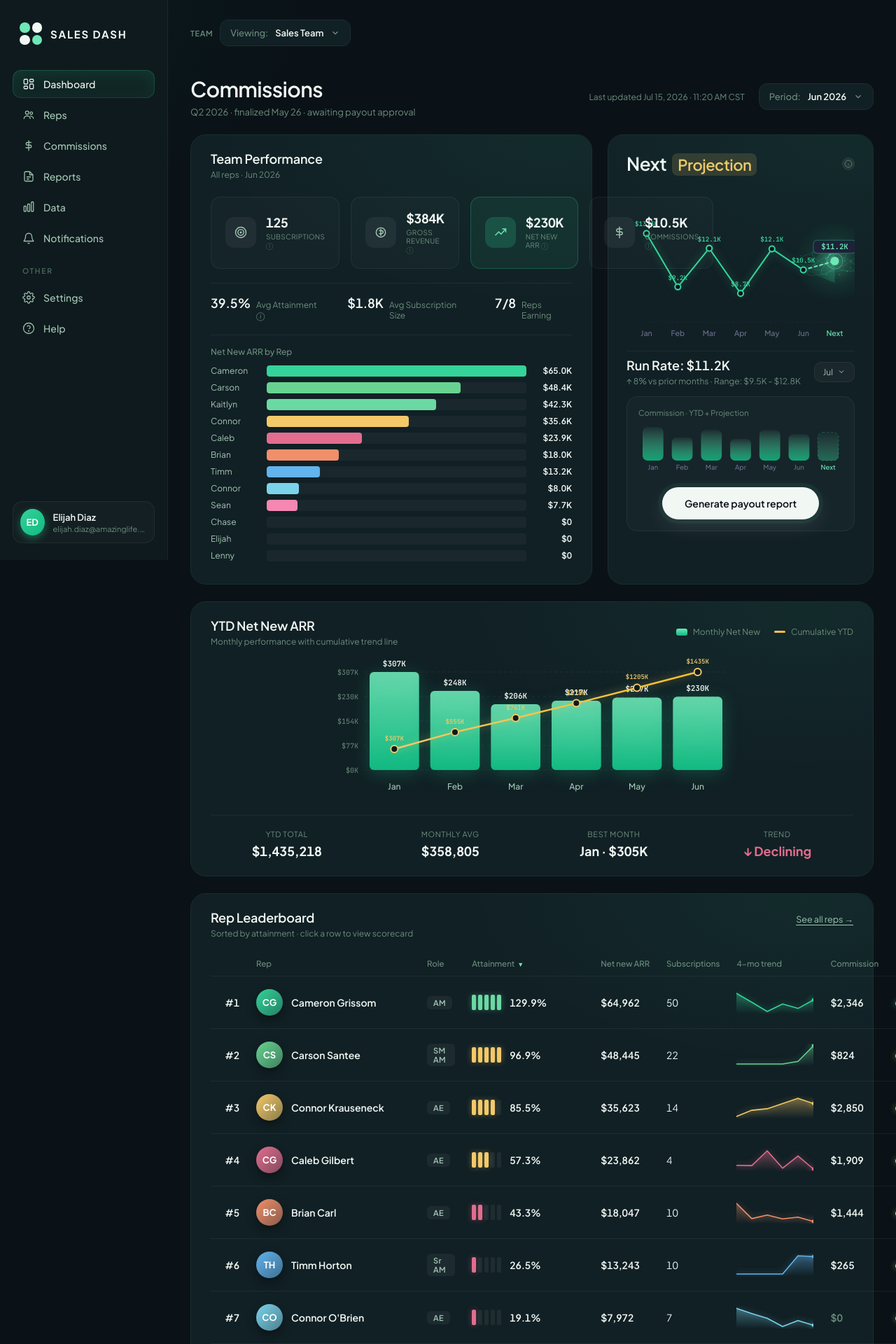
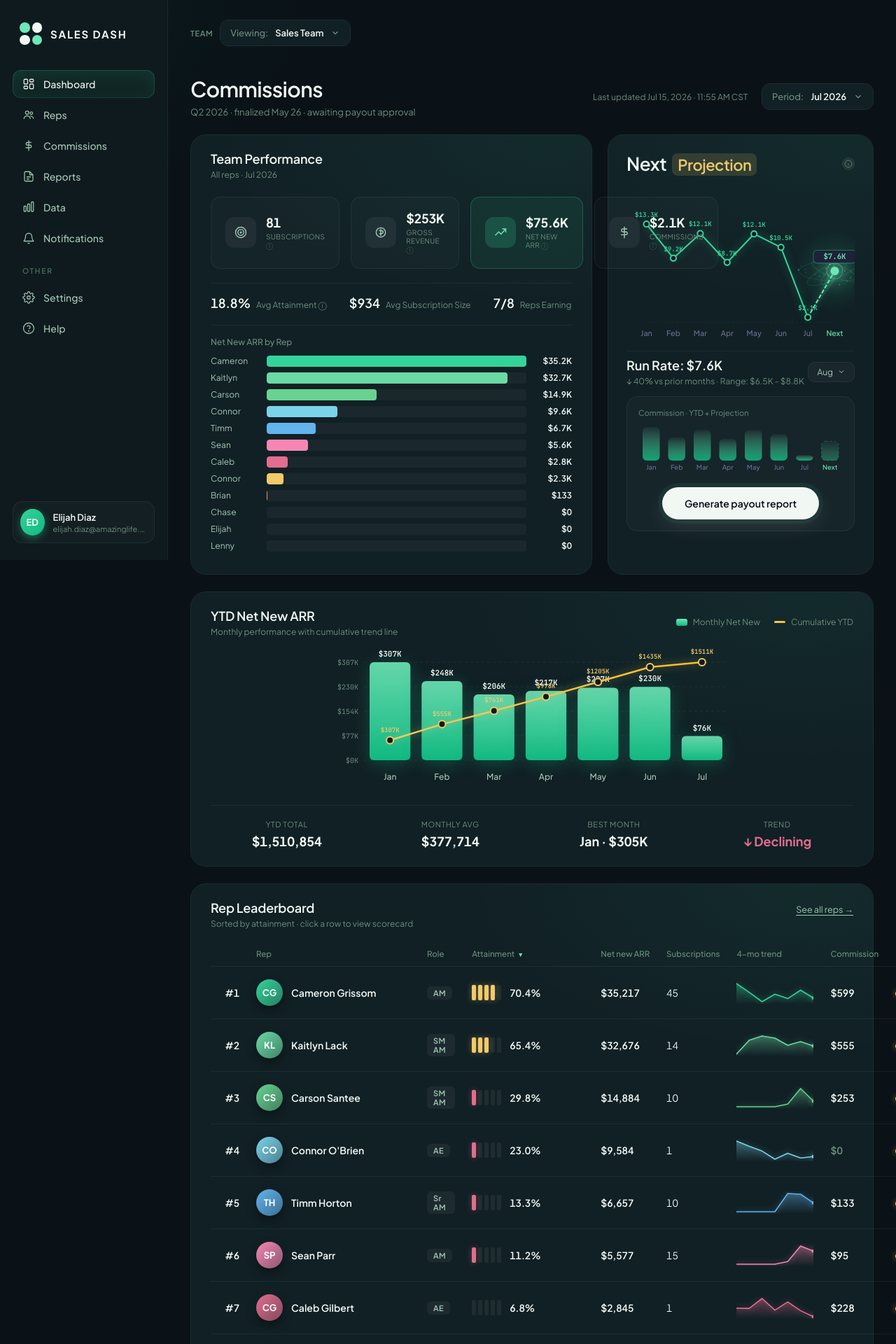
Before and after one commit to elijahdiaz-ux/commissions-dashboard, a React (Vite) app: page / in a window 1280 px wide. Shown: the top 1920 px of the page at 70% size. Built offline with nearby package versions, Linux system fonts and the light colour scheme.

Commit message:
Sync Jul 2026 data from Excel

```diff
--- a/src/App.jsx
+++ b/src/App.jsx
@@ -3,11 +3,11 @@ import qaData from './qaData.json';
 import sdrData from './sdrData.json';
 
 // Stamped by sync_dashboard.py on each push that deploys new data (Central time)
-const LAST_UPDATED = 'Jul 15, 2026 · 11:20 AM CST';
+const LAST_UPDATED = 'Jul 15, 2026 · 11:55 AM CST';
 
 // ───────── PERIOD OPTIONS ─────────
-const PERIOD_OPTIONS = ['Jun 2026', 'May 2026', 'Apr 2026', 'Mar 2026', 'Feb 2026', 'Jan 2026', 'Q1 2026', 'YTD 2026'];
-const MONTH_INDEX = { 'Jan 2026': 0, 'Feb 2026': 1, 'Mar 2026': 2, 'Apr 2026': 3, 'May 2026': 4, 'Jun 2026': 5 };
+const PERIOD_OPTIONS = ['Jul 2026', 'Jun 2026', 'May 2026', 'Apr 2026', 'Mar 2026', 'Feb 2026', 'Jan 2026', 'Q1 2026', 'YTD 2026'];
+const MONTH_INDEX = { 'Jan 2026': 0, 'Feb 2026': 1, 'Mar 2026': 2, 'Apr 2026': 3, 'May 2026': 4, 'Jun 2026': 5, 'Jul 2026': 6 };
 
 // ───────── PACING CONFIG ─────────
 // For live tracking, update these values to current date
@@ -110,7 +110,7 @@ const PLANS = {
 };
 
 const REPS = [
-  { name: 'Cameron Grissom',  role: 'AM',    deals: 50, netNew: 64962, goal: 54.1, gross: 44883, commission: 459, basePay: 4167, earnings: 4626, status: 'on-track', spark: [89945, 56342, 21317, 49589, 32949, 64962], color: '#34D399', plan: 'C', monthlyDeals: [102, 102, 77, 54, 34, 50], commissionByMonth: [4845, 1484, 362, 843, 560, 2346],
+  { name: 'Cameron Grissom',  role: 'AM',    deals: 45, netNew: 35217, goal: 54.1, gross: 44883, commission: 459, basePay: 4167, earnings: 4626, status: 'on-track', spark: [89945, 56342, 21317, 49589, 32949, 64962, 35217], color: '#34D399', plan: 'C', monthlyDeals: [102, 102, 77, 54, 34, 50, 45], commissionByMonth: [4845, 1484, 362, 843, 560, 2346, 599],
     dealsList: [
       { customer: 'Alliance Missionary Church', product: '252', arr: 2070, netNew: 1387 },
       { customer: 'Amplify Church', product: '252', arr: 3073, netNew: 2378 },
@@ -135,7 +135,7 @@ const REPS = [
       { customer: 'SOUTHSTONE CHURCH', product: 'Amazing+', arr: 3459, netNew: 3459 },
     ]
   },
-  { name: 'Kaitlyn Lack',     role: 'SM AM', deals: 21, netNew: 42299, goal: 60.8,  gross: 30403, commission: 517,  basePay: 4167, earnings: 4684, status: 'on-track', spark: [14877, 44955, 54195, 49690, 34030, 42299], color: '#6BD9A4', plan: 'D', arrCollected: [14877, 44955, 54195, 49690, 30403], monthlyDeals: [14, 35, 30, 26, 15, 21], commissionByMonth: [253, 764, 921, 845, 579, 719],
+  { name: 'Kaitlyn Lack',     role: 'SM AM', deals: 14, netNew: 32676, goal: 60.8,  gross: 30403, commission: 517,  basePay: 4167, earnings: 4684, status: 'on-track', spark: [14877, 44955, 54195, 49690, 34030, 42299, 32676], color: '#6BD9A4', plan: 'D', monthlyDeals: [14, 35, 30, 26, 15, 21, 14], commissionByMonth: [253, 764, 921, 845, 579, 719, 555],
     dealsList: [
       { customer: 'Allentown UMC', product: '252', arr: 1199, netNew: 642 },
       { customer: 'Awaken Church', product: '252', arr: 1199, netNew: 777 },
@@ -155,7 +155,7 @@ const REPS = [
       { customer: 'Waypoint', product: '252', arr: 2070, netNew: 871 },
     ]
   },
-  { name: 'Chase Bryant',     role: 'AM Mgr', deals: 0, netNew: 0, goal: 0.0,   gross: 73570, commission: 0,    basePay: 0,    earnings: 0,    status: 'inactive', spark: [0, 0, 0, 0, 0, 0], color: '#6B6F8C', plan: 'Inactive', monthlyDeals: [0, 0, 0, 0, 0, 0], commissionByMonth: [0, 0, 0, 0, 0, 0],
+  { name: 'Chase Bryant',     role: 'AM Mgr', deals: 0, netNew: 0, goal: 0.0,   gross: 73570, commission: 0,    basePay: 0,    earnings: 0,    status: 'inactive', spark: [0, 0, 0, 0, 0, 0, 0], color: '#6B6F8C', plan: 'Inactive', monthlyDeals: [0, 0, 0, 0, 0, 0, 0], commissionByMonth: [0, 0, 0, 0, 0, 0, 0],
     dealsList: [
       { customer: 'Austin Ridge Bible Church', product: 'Amazing+', arr: 0, netNew: 6719 },
       { customer: 'Central Wesleyan Church', product: 'Middle School', arr: 2441, netNew: 955 },
@@ -170,7 +170,7 @@ const REPS = [
       { customer: 'The United Methodist Church', product: '252', arr: 4304, netNew: 3031 },
     ]
   },
-  { name: 'Connor Krauseneck',role: 'AE',    deals: 14, netNew: 35623, goal: 51.3,  gross: 35491, commission: 1710, basePay: 5000, earnings: 6710, status: 'behind',   spark: [1569, 17920, 21781, 35506, 49096, 35623], color: '#F3C969', plan: 'A', monthlyDeals: [6, 18, 13, 15, 16, 14], commissionByMonth: [126, 1434, 1743, 2840, 3928, 2850],
+  { name: 'Connor Krauseneck',role: 'AE',    deals: 1, netNew: 2251, goal: 51.3,  gross: 35491, commission: 1710, basePay: 5000, earnings: 6710, status: 'behind',   spark: [1569, 17920, 21781, 35506, 49096, 35623, 2251], color: '#F3C969', plan: 'A', monthlyDeals: [6, 18, 13, 15, 16, 14, 1], commissionByMonth: [126, 1434, 1743, 2840, 3928, 2850, 180],
     dealsList: [
       { customer: 'Breiel Blvd. Church of God', product: 'Amazing+', arr: 3573, netNew: 3573 },
       { customer: 'Harbor Life Church', product: 'Amazing+', arr: 2380, netNew: 2380 },
@@ -188,7 +188,7 @@ const REPS = [
       { customer: 'Word Of Life Church', product: 'Amazing+', arr: 2251, netNew: 2251 },
     ]
   },
-  { name: 'Caleb Gilbert',    role: 'AE',    deals: 4,  netNew: 23862, goal: 92.2,  gross: 63760, commission: 3073, basePay: 5000, earnings: 8073, status: 'on-track',   spark: [32535, 31839, 66096, 25775, 54079, 23862], color: '#E26D8E', plan: 'A', monthlyDeals: [15, 22, 26, 6, 11, 4], commissionByMonth: [2603, 2547, 5288, 2062, 4326, 1909],
+  { name: 'Caleb Gilbert',    role: 'AE',    deals: 1,  netNew: 2845, goal: 92.2,  gross: 63760, commission: 3073, basePay: 5000, earnings: 8073, status: 'on-track',   spark: [32535, 31839, 66096, 25775, 54079, 23862, 2845], color: '#E26D8E', plan: 'A', monthlyDeals: [15, 22, 26, 6, 11, 4, 1], commissionByMonth: [2603, 2547, 5288, 2062, 4326, 1909, 228],
     dealsList: [
       { customer: 'Christian Tabernacle Church', product: 'Amazing+', arr: 5814, netNew: 5814 },
       { customer: 'Connect Church', product: '252', arr: 4304, netNew: 3105 },
@@ -197,7 +197,7 @@ const REPS = [
       { customer: 'Liberty Baptist Church', product: 'High School', arr: 2431, netNew: 1335 },
     ]
   },
-  { name: 'Brian Carl',       role: 'AE',    deals: 10, netNew: 18047, goal: 49.3,  gross: 34070, commission: 1642, basePay: 5000, earnings: 6642, status: 'behind',   spark: [58472, 24416, 32392, 23989, 27672, 18047], color: '#F08F6A', plan: 'A', monthlyDeals: [31, 50, 29, 13, 10, 10], commissionByMonth: [4678, 1953, 2591, 1919, 2214, 1444],
+  { name: 'Brian Carl',       role: 'AE',    deals: 2, netNew: 133, goal: 49.3,  gross: 34070, commission: 1642, basePay: 5000, earnings: 6642, status: 'behind',   spark: [58472, 24416, 32392, 23989, 27672, 18047, 133], color: '#F08F6A', plan: 'A', monthlyDeals: [31, 50, 29, 13, 10, 10, 2], commissionByMonth: [4678, 1953, 2591, 1919, 2214, 1444, 11],
     dealsList: [
       { customer: 'Cornerstone Methodist Church', product: 'Amazing+', arr: 1039, netNew: 1920 },
       { customer: 'Frankenmuth Bible Church', product: 'Amazing+', arr: 2191, netNew: 1351 },
@@ -212,7 +212,7 @@ const REPS = [
       { customer: 'The Vine', product: 'Amazing+', arr: 6187, netNew: 6187 },
     ]
   },
-  { name: 'Elijah Diaz',      role: 'AM',    deals: 0,  netNew: 0,  goal: 26.5,  gross: 22013, commission: 225,  basePay: 4167, earnings: 4392, status: 'behind',   spark: [46057, 35159, 16829, 10191, 4929, 0],   color: '#6EE7B7', plan: 'C', monthlyDeals: [57, 46, 27, 7, 6, 0], commissionByMonth: [783, 598, 286, 173, 84, 0],
+  { name: 'Elijah Diaz',      role: 'AM',    deals: 0,  netNew: 0,  goal: 26.5,  gross: 22013, commission: 225,  basePay: 4167, earnings: 4392, status: 'behind',   spark: [46057, 35159, 16829, 10191, 4929, 0, 0],   color: '#6EE7B7', plan: 'C', monthlyDeals: [57, 46, 27, 7, 6, 0, 0], commissionByMonth: [783, 598, 286, 173, 84, 0, 0],
     dealsList: [
       { customer: 'Calvary Church', product: 'First Look', arr: 664, netNew: 0 },
       { customer: 'Christ Family Church', product: 'Amazing+', arr: 2256, netNew: 1125 },
@@ -223,7 +223,7 @@ const REPS = [
       { customer: 'One Line Church', product: 'Amazing+', arr: 3080, netNew: 3856 },
     ]
   },
-  { name: "Connor O'Brien",   role: 'AE',    deals: 7, netNew: 7972,  goal: 23.3,  gross: 16095, commission: 0,    basePay: 6681, earnings: 6681, status: 'behind',   spark: [27565, 21550, 15966, 6535, 13352, 7972],  color: '#7BD3EA', plan: 'B', monthlyDeals: [25, 32, 24, 22, 14, 7], commissionByMonth: [0, 405, 958, 0, 0, 0],
+  { name: "Connor O'Brien",   role: 'AE',    deals: 1, netNew: 9584,  goal: 23.3,  gross: 16095, commission: 0,    basePay: 6681, earnings: 6681, status: 'behind',   spark: [27565, 21550, 15966, 6535, 13352, 7972, 9584],  color: '#7BD3EA', plan: 'B', monthlyDeals: [25, 32, 24, 22, 14, 7, 1], commissionByMonth: [0, 405, 958, 0, 0, 0, 0],
     dealsList: [
       { customer: 'Blue Oaks Church', product: 'First Look', arr: 894, netNew: 337 },
       { customer: 'His Presence Church', product: '252', arr: 2070, netNew: 871 },
@@ -234,10 +234,10 @@ const REPS = [
       { customer: 'Westminster Chapel', product: 'Manual Charge', arr: 778, netNew: 778 },
     ]
   },
-  { name: 'Sean Parr',        role: 'AM',    deals: 13, netNew: 7745, goal: 0, gross: 0, commission: 0, basePay: 4167, earnings: 4167, status: 'inactive', spark: [0, 0, 0, 0, 1135, 7745], color: '#F687B3', plan: 'C', monthlyDeals: [0, 0, 0, 0, 1, 13], commissionByMonth: [0, 0, 0, 0, 19, 132], dealsList: [] },
-  { name: 'Carson Santee',    role: 'SM AM', deals: 22, netNew: 48445, goal: 0, gross: 0, commission: 0, basePay: 4167, earnings: 4167, status: 'inactive', spark: [0, 0, 0, 0, 6940, 48445], color: '#68D391', plan: 'D', monthlyDeals: [0, 0, 0, 0, 4, 22], commissionByMonth: [0, 0, 0, 0, 118, 824], dealsList: [] },
-  { name: 'Lenny Fellez',     role: 'VP',    deals: 0, netNew: 0, goal: 0, gross: 0, commission: 0, basePay: 0,    earnings: 0,    status: 'inactive', spark: [0, 0, 0, 0, 0, 0], color: '#FC8181', plan: 'Inactive', monthlyDeals: [0, 0, 0, 0, 0, 0], commissionByMonth: [0, 0, 0, 0, 0, 0], dealsList: [] },
-  { name: 'Timm Horton',      role: 'Sr AM', deals: 10, netNew: 13243, goal: 0, gross: 0, commission: 0, basePay: 5000, earnings: 5000, status: 'inactive', spark: [0, 0, 0, 0, 13788, 13243], color: '#63B3ED', plan: 'C', monthlyDeals: [0, 0, 0, 0, 9, 10], commissionByMonth: [0, 0, 0, 0, 276, 265], dealsList: [] },
+  { name: 'Sean Parr',        role: 'AM',    deals: 15, netNew: 5577, goal: 0, gross: 0, commission: 0, basePay: 4167, earnings: 4167, status: 'inactive', spark: [0, 0, 0, 0, 1135, 7745, 5577], color: '#F687B3', plan: 'C', monthlyDeals: [0, 0, 0, 0, 1, 13, 15], commissionByMonth: [0, 0, 0, 0, 19, 132, 95], dealsList: [] },
+  { name: 'Carson Santee',    role: 'SM AM', deals: 10, netNew: 14884, goal: 0, gross: 0, commission: 0, basePay: 4167, earnings: 4167, status: 'inactive', spark: [0, 0, 0, 0, 6940, 48445, 14884], color: '#68D391', plan: 'D', monthlyDeals: [0, 0, 0, 0, 4, 22, 10], commissionByMonth: [0, 0, 0, 0, 118, 824, 253], dealsList: [] },
+  { name: 'Lenny Fellez',     role: 'VP',    deals: 0, netNew: 0, goal: 0, gross: 0, commission: 0, basePay: 0,    earnings: 0,    status: 'inactive', spark: [0, 0, 0, 0, 0, 0, 0], color: '#FC8181', plan: 'Inactive', monthlyDeals: [0, 0, 0, 0, 0, 0, 0], commissionByMonth: [0, 0, 0, 0, 0, 0, 0], dealsList: [] },
+  { name: 'Timm Horton',      role: 'Sr AM', deals: 10, netNew: 6657, goal: 0, gross: 0, commission: 0, basePay: 5000, earnings: 5000, status: 'inactive', spark: [0, 0, 0, 0, 13788, 13243, 6657], color: '#63B3ED', plan: 'C', monthlyDeals: [0, 0, 0, 0, 9, 10, 10], commissionByMonth: [0, 0, 0, 0, 276, 265, 133], dealsList: [] },
 ];
 
 const MONTHLY = [
@@ -247,12 +247,13 @@ const MONTHLY = [
   { m: 'Apr', deals: 140, gross: 361935, netNew: 217242, goal: 68.7, commission: 8682, earnings: 60366 },
   { m: 'May', deals: 113, gross: 349572, netNew: 227198, goal: 71.8, commission: 12104, earnings: 63786 },
   { m: 'Jun', deals: 125, gross: 384096, netNew: 229934, goal: 72.7, commission: 10489, earnings: 62171 },
+  { m: 'Jul', deals: 81, gross: 252798, netNew: 75636, goal: 23.9, commission: 2054, earnings: 52700 },
 ];
 
 // Latest month with actual data (fallback default for period lookups)
 const MAY_DATA = MONTHLY[MONTHLY.reduce((mx, m, i) => (m.netNew > 0 ? i : mx), 0)];
 const YTD = {
-  deals: 1061, gross: 2597155, netNew: 1435218, commission: 65897, earnings: 384232,
+  deals: 1142, gross: 2849953, netNew: 1510854, commission: 67951, earnings: 436932,
 };
 
 // ───────── RUN RATE PROJECTION ─────────
@@ -348,10 +349,13 @@ const calcCommission = (rep, netNew) => {
 // ───────── ATTAINMENT — single source of truth for "% to goal" across ALL views ─────────
 // AE quota is quarterly ($125K, Q1 ramped to 50%). In a monthly view the basis is one
 // month, so it is compared to the MONTHLY SHARE (quota / 3) so AEs read like AMs.
-// AMs use a $50K monthly quota. Plan D (Small Market AM) is measured on ARR Collected.
+// AMs use a $50K monthly quota. Plan D (Small Market AM) is measured on ARR Collected —
+// Plan D rep tabs report ARR Collected in the row the sync writes into spark, so spark
+// already carries the right basis. (A hardcoded rep.arrCollected override used to shadow
+// spark here; it was never synced, went stale, and zeroed Kaitlyn's % to goal.)
 const repAttainmentBasis = (rep, period) => {
   const mi = MONTH_INDEX[period];
-  const series = (rep.plan === 'D' && rep.arrCollected) ? rep.arrCollected : rep.spark;
+  const series = rep.spark;
   if (mi !== undefined) return series[mi] || 0;
   if (period === 'Q1 2026') return (series[0] || 0) + (series[1] || 0) + (series[2] || 0);
   if (period === 'YTD 2026') return series.reduce((a, b) => a + (b || 0), 0);
@@ -2290,7 +2294,7 @@ function ReportsView({ period, setPeriod }) {
   const [exportError, setExportError] = useState(null);
 
   // Get period data
-  const periodMonth = { 'Jan 2026': 'Jan', 'Feb 2026': 'Feb', 'Mar 2026': 'Mar', 'Apr 2026': 'Apr', 'May 2026': 'May', 'Jun 2026': 'Jun' }[period];
+  const periodMonth = { 'Jan 2026': 'Jan', 'Feb 2026': 'Feb', 'Mar 2026': 'Mar', 'Apr 2026': 'Apr', 'May 2026': 'May', 'Jun 2026': 'Jun', 'Jul 2026': 'Jul' }[period];
   const monthIdx = MONTH_INDEX[period];
   const currentMonthData = MONTHLY.find(m => m.m === periodMonth) || MONTHLY[MONTHLY.length - 1];
   const prevMonthData = monthIdx > 0 ? MONTHLY[monthIdx - 1] : null;
@@ -3246,7 +3250,7 @@ function App() {
   const [periodOpen, setPeriodOpen] = useState(false);
   const [viewOpen, setViewOpen] = useState(false);
   const [view, setView] = useState('By metric');
-  const [forecastMonth, setForecastMonth] = useState('Jul');
+  const [forecastMonth, setForecastMonth] = useState('Aug');
   const [forecastOpen, setForecastOpen] = useState(false);
   const [query, setQuery] = useState('');
   const [sortKey, setSortKey] = useState('goal');
@@ -3282,7 +3286,7 @@ function App() {
   };
 
   // Resolve current period to monthly data
-  const periodMonth = { 'Jan 2026': 'Jan', 'Feb 2026': 'Feb', 'Mar 2026': 'Mar', 'Apr 2026': 'Apr', 'May 2026': 'May', 'Jun 2026': 'Jun' }[period];
+  const periodMonth = { 'Jan 2026': 'Jan', 'Feb 2026': 'Feb', 'Mar 2026': 'Mar', 'Apr 2026': 'Apr', 'May 2026': 'May', 'Jun 2026': 'Jun', 'Jul 2026': 'Jul' }[period];
   const periodData = MONTHLY.find(m => m.m === periodMonth) || MAY_DATA;
   const isYTD = period === 'YTD 2026';
   const isQ1 = period === 'Q1 2026';
@@ -3303,7 +3307,7 @@ function App() {
   ];
 
   // Helper to get rep data for selected period
-  const monthIndex = { 'Jan 2026': 0, 'Feb 2026': 1, 'Mar 2026': 2, 'Apr 2026': 3, 'May 2026': 4, 'Jun 2026': 5 }[period];
+  const monthIndex = { 'Jan 2026': 0, 'Feb 2026': 1, 'Mar 2026': 2, 'Apr 2026': 3, 'May 2026': 4, 'Jun 2026': 5, 'Jul 2026': 6 }[period];
   const getRepNetNew = (rep) => {
     if (monthIndex !== undefined) return rep.spark[monthIndex] || 0;
     if (period === 'Q1 2026') return (rep.spark[0] || 0) + (rep.spark[1] || 0) + (rep.spark[2] || 0);
@@ -3476,7 +3480,7 @@ function App() {
               {/* Net New ARR by Rep Bar Chart */}
               {(() => {
                 // Map period to spark array index (0=Jan, 1=Feb, 2=Mar, 3=Apr, 4=May)
-                const monthIndex = { 'Jan 2026': 0, 'Feb 2026': 1, 'Mar 2026': 2, 'Apr 2026': 3, 'May 2026': 4, 'Jun 2026': 5 }[period];
+                const monthIndex = { 'Jan 2026': 0, 'Feb 2026': 1, 'Mar 2026': 2, 'Apr 2026': 3, 'May 2026': 4, 'Jun 2026': 5, 'Jul 2026': 6 }[period];
                 const getRepNetNew = (rep) => {
                   if (monthIndex !== undefined) return rep.spark[monthIndex];
                   if (period === 'Q1 2026') return rep.spark[0] + rep.spark[1] + rep.spark[2];
```
